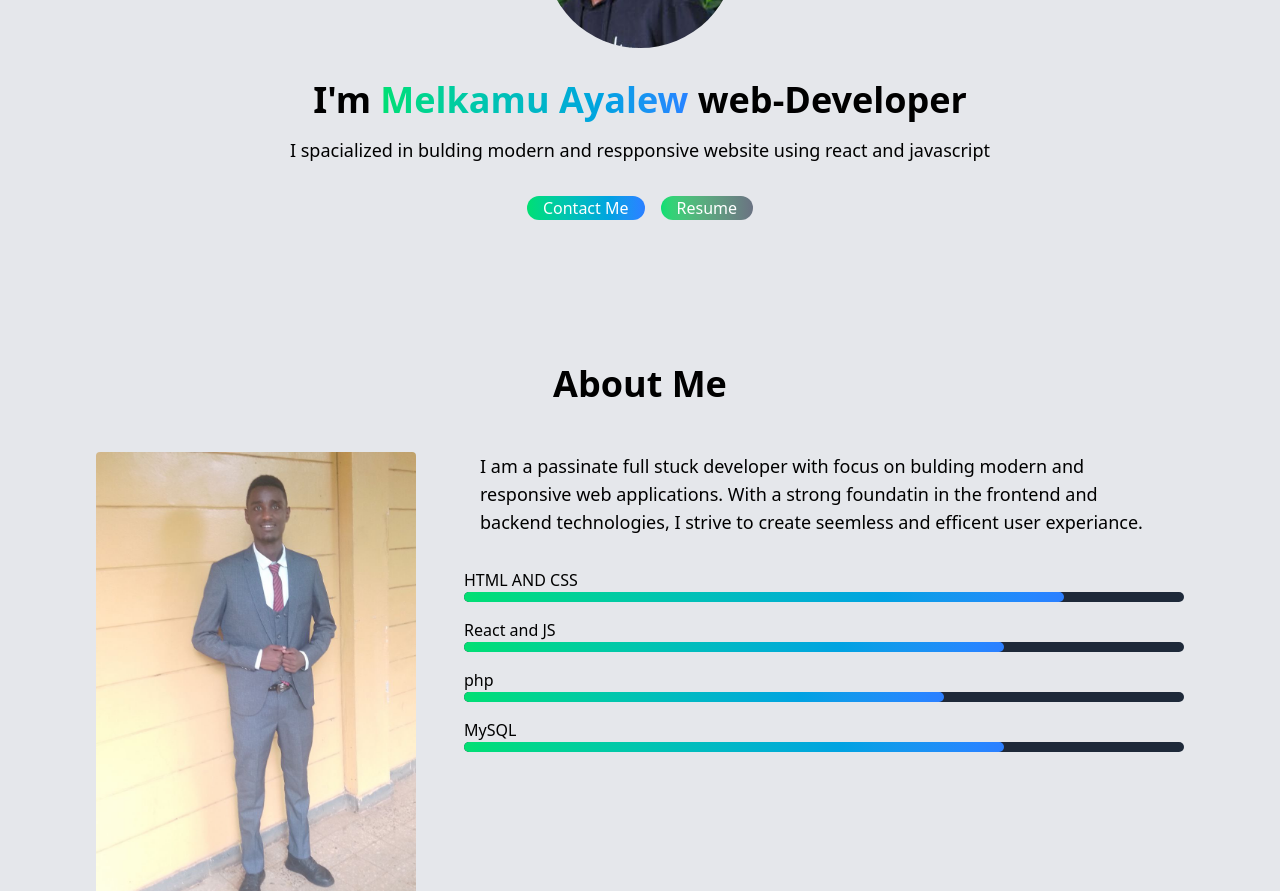
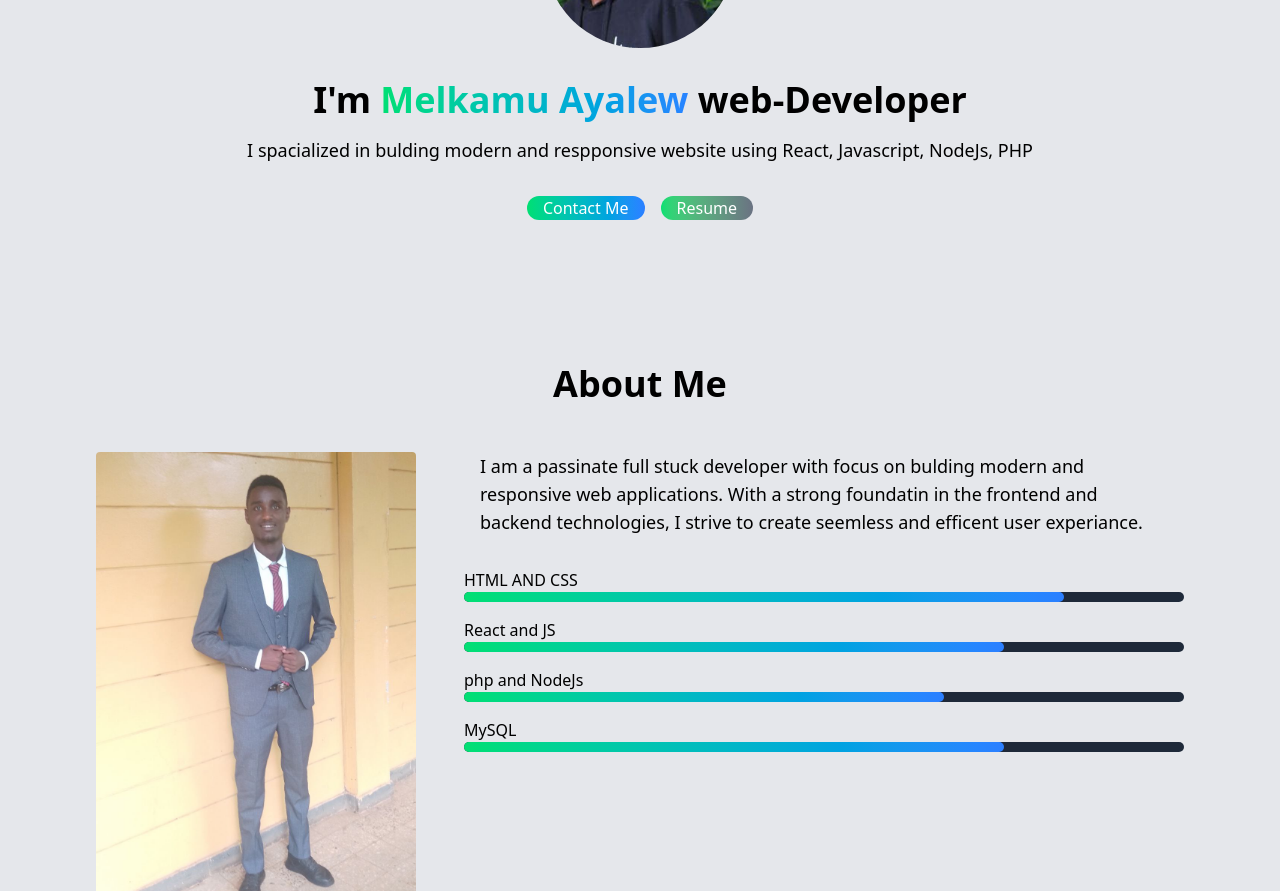
Before and after one commit to hawaz318/portfolio-website, a React (Vite) app in the folder Portfolio-Website/: page / in a window 1280 px wide. Shown: the part 280-1171 px from the top of the page. Built offline with nearby package versions, Linux system fonts and the light colour scheme.

Commit message:
change something

```diff
--- a/Portfolio-Website/src/components/About.jsx
+++ b/Portfolio-Website/src/components/About.jsx
@@ -37,7 +37,7 @@ const About = ({ isDarkMode}) => {
            </div>
           </div>
           <div className="flex-items-center">
-           <label htmlFor='htmlandcss' className='w-2/12'>php</label>
+           <label htmlFor='htmlandcss' className='w-2/12'>php and NodeJs</label>
            <div className="grow bg-gray-800 rounded-full h-2.5 ">
              <div className="bg-gradient-to-r from-green-400 to-blue-500 h-2.5
               rounded-full transform transition-transform duration-300 hover:scale-105 w-8/12">
--- a/Portfolio-Website/src/components/Footer.jsx
+++ b/Portfolio-Website/src/components/Footer.jsx
@@ -29,7 +29,7 @@ const Footer = ({isDarkMode}) => {
                 &copy; {new Date().getFullYear()} Melkamu.All rights reserved.
             </p>
             <div className='flex space-x-4 my-4 md:my-0'>
-                <a href="#" className='text-gray-400 hover:text-white'>
+                <a href="https://t.me/Melka2112" className='text-gray-400 hover:text-white'>
                     <FaTelegram />
                 </a>
                 <a href="#" className='text-gray-400 hover:text-white'>
--- a/Portfolio-Website/src/components/Home.jsx
+++ b/Portfolio-Website/src/components/Home.jsx
@@ -15,7 +15,7 @@ const Home = ({ isDarkMode}) => {
       </h1>
       <p className='mt-4 text-lg text-gray300'>
         I spacialized in bulding modern and respponsive website
-        using react and javascript
+        using React, Javascript, NodeJs, PHP
       </p>
       <div className='mt-8 space-x-4'>
       <button className='bg-gradient-to-r from-green-400 to-blue-500 text-white
```
